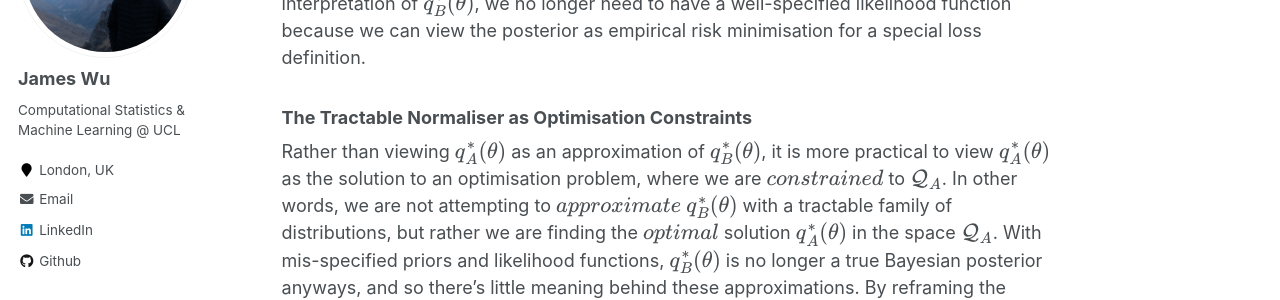
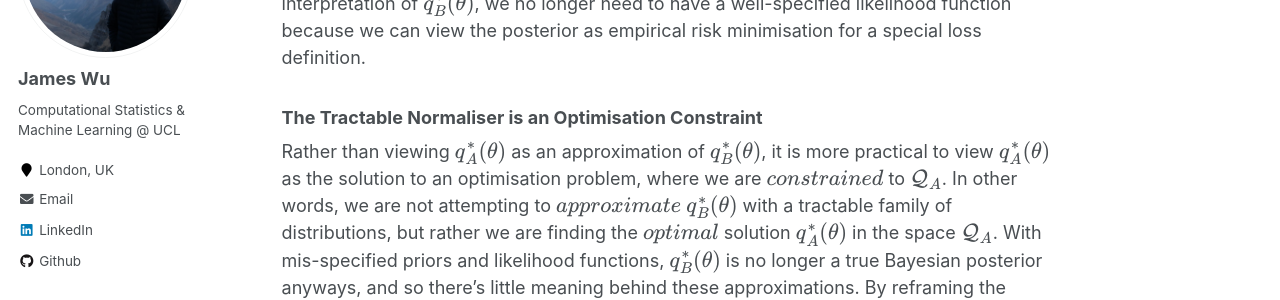
Before and after one commit to jswu18/jswu18.github.io, a Jekyll site: the page built from _posts/2023-07-09-generalised-variatonal-inference.md, in a window 1280 px wide and 900 px high, scrolled down 3654 px. Shown: the part 153-453 px from the top of the window. Built offline with Jekyll 4.4.1, drawn with Linux system fonts in a browser that asks for light colours; formulas are drawn with MathJax 3.

Commit message:
update blog

```diff
--- a/_posts/2023-07-09-generalised-variatonal-inference.md
+++ b/_posts/2023-07-09-generalised-variatonal-inference.md
@@ -62,7 +62,7 @@ $$\begin{align}
 \end{align}$$
 where $$\ell$$ is some loss function. We can see that defining $$\ell$$ as the negative log-likelihood, we recover an empirical risk of the model over empirical data that is equivalent to the expectation term of (\ref{general-posterior}). This interprets the likelihood function as a special loss definition for an optimisation problem. In other words, $$q_B^*(\theta)$$ is the minimiser of a regularised empirical risk with a log-likelihood loss, defined with respect to its predictive performance rather than its belief updates on model parameters. By pivoting from the Bayesian interpretation of $$q_B^*(\theta)$$, we no longer need to have a well-specified likelihood function because we can view the posterior as empirical risk minimisation for a special loss definition.
 
-### The Tractable Normaliser as Optimisation Constraints
+### The Tractable Normaliser is an Optimisation Constraint
 Rather than viewing $$q_A^*(\theta)$$ as an approximation of $$q_B^*(\theta)$$, it is more practical to view $$q_A^*(\theta)$$ as the solution to an optimisation problem, where we are $$\textit{constrained}$$ to $$\mathcal{Q}_{A}$$. In other words, we are not attempting to $$\textit{approximate}$$ $$q_B^*(\theta)$$ with a tractable family of distributions, but rather we are finding the $$\textit{optimal}$$ solution $$q_A^*(\theta)$$ in the space $$\mathcal{Q}_{A}$$. With mis-specified priors and likelihood functions, $$q_B^*(\theta)$$  is no longer a true Bayesian posterior anyways, and so there's little meaning behind these approximations. By reframing the problem as constrained optimisation, we are more concerned with finding the model in our feasible set $$\mathcal{Q}_{A}$$ with the best predictive performance rather than the model that most accurately depicts the data generation process.
 ### The Bayesian Posterior in a Wider Context
 By $$\textit{generalising}$$ the Bayesian posterior update mechanism to an optimisation problem, we can understand more general posteriors of the form $$q^*(\theta)$$. Although it is defined as a solution to an optimisation problem, $$q^*(\theta)$$ can still be viewed as a form of posterior. The optimisation in ($$\ref{general-posterior}$$) still provides a mechanism to generate an updated belief of $$\theta$$ given new data $$x_{1:N}$$, albeit not necessarily a Bayesian update. Generalised Variational Inference provides a flexible framework for constructing these $$\textit{pseudo}$$-posteriors where we see that the $$\textit{Bayesian}$$ posterior $$q_B^*(\theta)$$ is recovered as a special case in this wider context.
```
